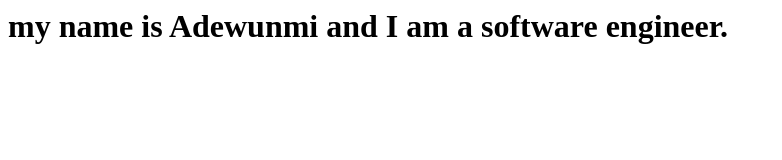
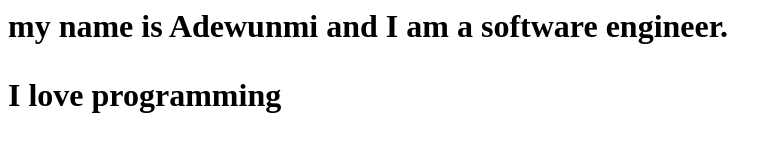
Before and after one commit to Crownezt/amazing--repo, a plain HTML site: page index.html in a window 1280 px wide. Shown: the whole page, without its empty margins (0-782 px from the left). Drawn offline with Linux system fonts and the light colour scheme.

Commit message:
second commit

```diff
--- a/index.html
+++ b/index.html
@@ -1,5 +1,6 @@
 <html>
 	<body>
 		<h1> my name is Adewunmi and I am a software engineer.<h1>
+				<p>I love programming</p>
 	</body>
 </html>
```
